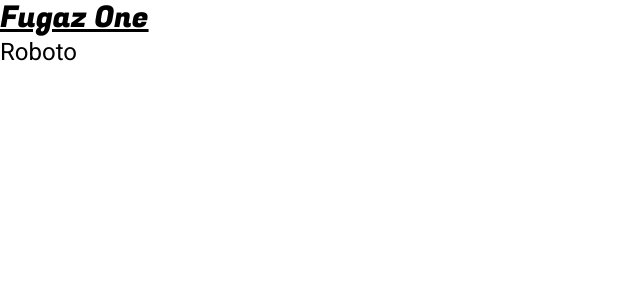
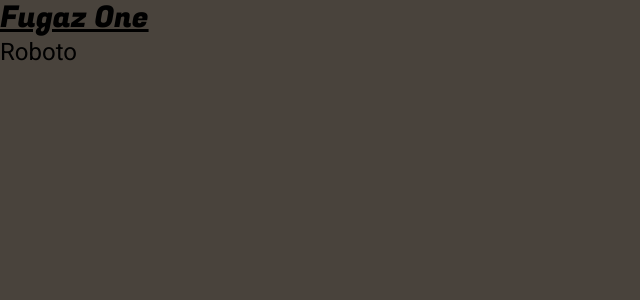
Before and after one commit to programmergeek/portfolio, a React (Create React App) app: page / in a window 1280 px wide. Shown: the top 300 px of the page, without its empty margins (0-640 px from the left). Built offline with nearby package versions, Linux system fonts and the light colour scheme.

Commit message:
[styles] add colours

```diff
--- a/src/index.css
+++ b/src/index.css
@@ -8,6 +8,7 @@
   font-family: 'Roboto', sans-serif;
   -webkit-font-smoothing: antialiased;
   -moz-osx-font-smoothing: grayscale;
+  background-color: #49433C;
 }
 
 code {
```
